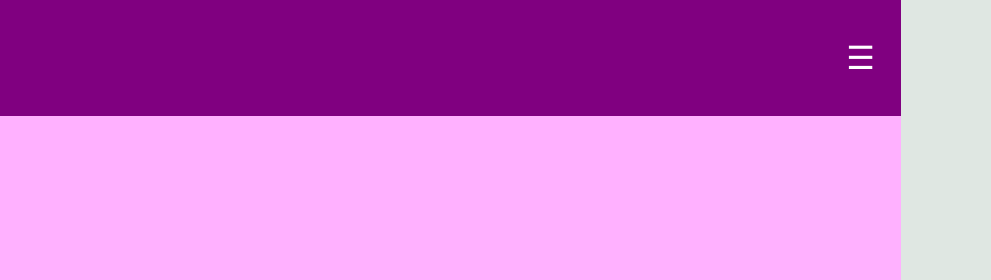
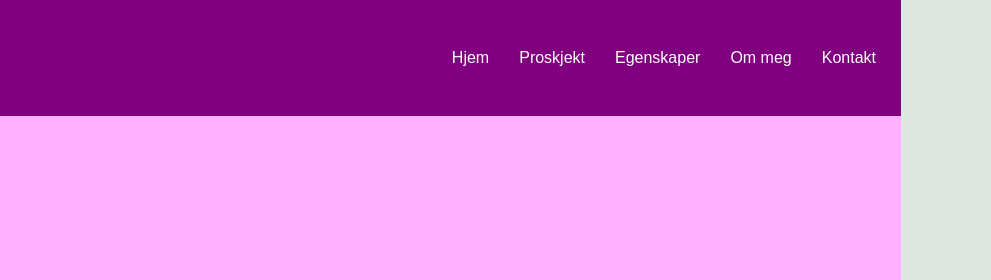
Before and after one commit to Traumente/traumente.github.io, a plain HTML site: page index.html in a window 1280 px wide. Shown: the top 280 px of the page, 289-1280 px from the left. Drawn offline with Linux system fonts and the light colour scheme.

Commit message:
Hamburger Update

```diff
--- a/index.html
+++ b/index.html
@@ -10,12 +10,7 @@
     <header>
         <img src="Bilder/2026_11_05_0yn_Kleki.png" alt="The Puple Website sin logo"  class="#logo">
         <button class="meny-knapp" popovertarget="meny" aria-label="Åpne meny">☰</button>
-    </header>
-
-
-
-
-    <nav id="meny" popover>
+         <nav id="meny" popover>
            <button class="lukk-knapp" popovertarget="meny" popovertargetaction="hide" aria-label="Lukk meny">✕</button>
           <a href="#">Hjem</a>
             <a href="#">Proskjekt</a>
@@ -23,6 +18,12 @@
             <a href="#">Om meg</a>
             <a href="#">Kontakt</a>
     </nav>
+    </header>
+
+
+
+
+
 
     <main>
         <p>the main stuff</p>
--- a/stil.css
+++ b/stil.css
@@ -106,3 +106,27 @@ footer{
     #meny:popover-open{
         translate: 100% 0;}
     }
+
+    @media (min-width: 800px) {
+    .meny-knapp,
+    .lukk-knapp {
+        display: none;
+    }
+
+    #meny {
+        display: flex;
+        gap: 20px;
+        position: static;
+        width: auto;
+        height: auto;
+        padding: 0;
+        background: none;
+        translate: none;
+        transition: none;
+    }
+
+    #meny a {
+        font-size: 1rem;
+        padding: 5px;
+    }
+}
```
